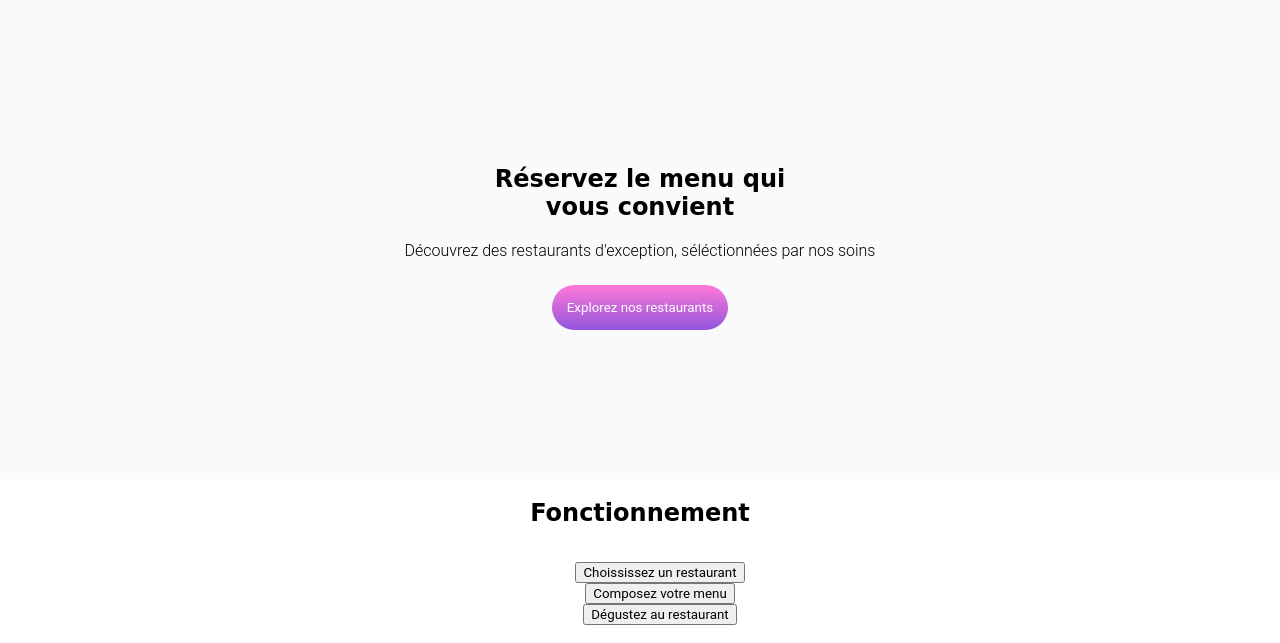
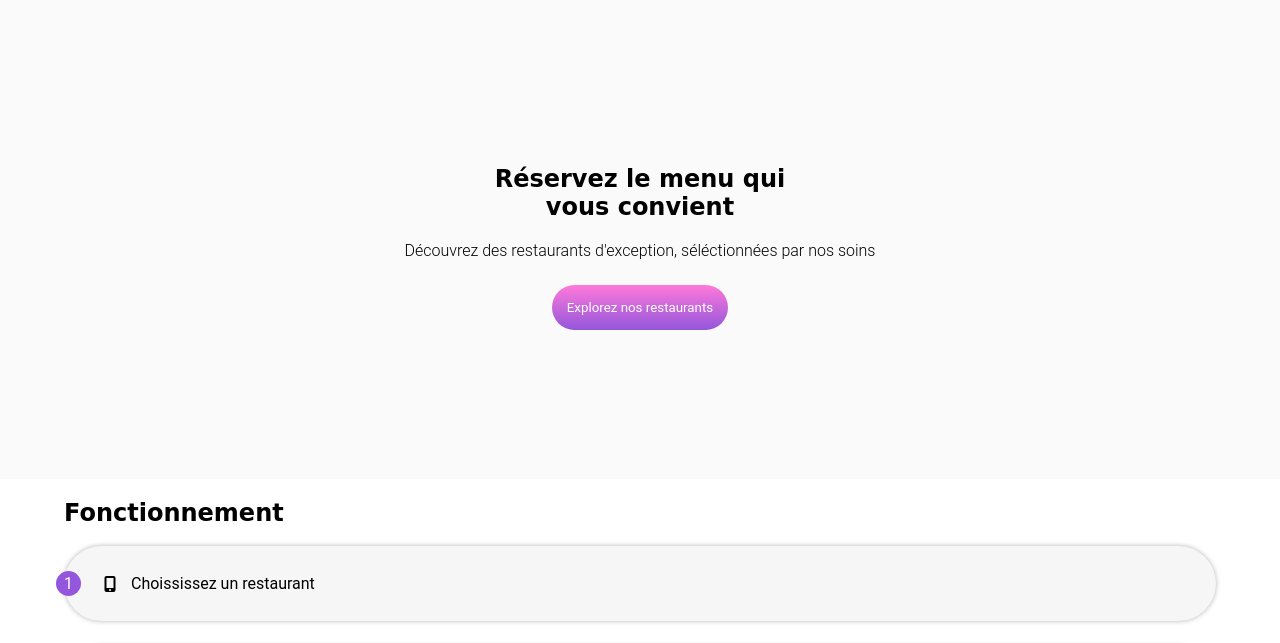
Before and after one commit to remibouvant/projet3-ohmyfood, a website: page index.html in a window 1280 px wide. Shown: the part 128-771 px from the top of the page. Drawn offline with Linux system fonts and the light colour scheme; a web font is replaced by a local one.

Commit message:
avancement home

```diff
--- a/index.html
+++ b/index.html
@@ -22,9 +22,9 @@
             <h2>Fonctionnement </h2>
             <div>
                 <ul>
-                    <li><button>Choississez un restaurant</button></li>
-                    <li><button>Composez votre menu</button></li>
-                    <li><button>Dégustez au restaurant</button></li>
+                    <li class="btn-grey"><i class="icn fa-solid fa-mobile-screen-button"></i>Choississez un restaurant</li>
+                    <li class="btn-grey"><i class="icn fa-solid fa-list-ul"></i>Composez votre menu</li>
+                    <li class="btn-grey"><i class="icn fa-solid fa-store"></i>Dégustez au restaurant</li>
                 </ul>
             </div>
         </section>
--- a/sass/base/_base.scss
+++ b/sass/base/_base.scss
@@ -5,3 +5,12 @@ html, body {
 
     overflow: hidden;
     }
+ul{
+    margin-block-start: 0px;
+    margin-inline-start: 0px;
+    padding-inline-start: 0px;
+}
+.fonctionnement{
+    text-align: left;
+    padding: 0 5% 0 5%;
+}
--- a/sass/components/_buttons.scss
+++ b/sass/components/_buttons.scss
@@ -5,7 +5,3 @@
     background-image: linear-gradient($pink,$purple);
     border:none;
 }
-
-.btn-grey{
-
-}
--- a/sass/pages/_home.scss
+++ b/sass/pages/_home.scss
@@ -26,4 +26,40 @@
 .fonctionnement{
     display: flex;
     flex-direction: column;
+
+    ul{
+        counter-reset: comptelist;
+    }
 }
+.icn{
+    margin-right: 15px;
+    margin-left: 15px;
+}
+
+.btn-grey{
+    border-radius: 50px;
+    color: black;
+    box-shadow: 0 0 5px #b3b3b3;
+    width: 100%;
+    font-size: 16px;
+    height: 75px;
+    display: flex;
+    justify-content: flex-start;
+    align-items: center;
+    margin-bottom: 25px;
+    background-color: #f6F6F6;
+
+    &::before{
+        counter-increment: comptelist 1;
+        content: counter(comptelist) "";
+        border-radius: 100%;
+        background: #9356dc;
+        width: 25px;
+        height: 25px;
+        display: flex;
+        justify-content: center;
+        color: white;
+        align-items: center;
+        transform: translate(-8px, 0px);
+    }
+}
```
Also changed, not shown: styles.css, 1 other file.
